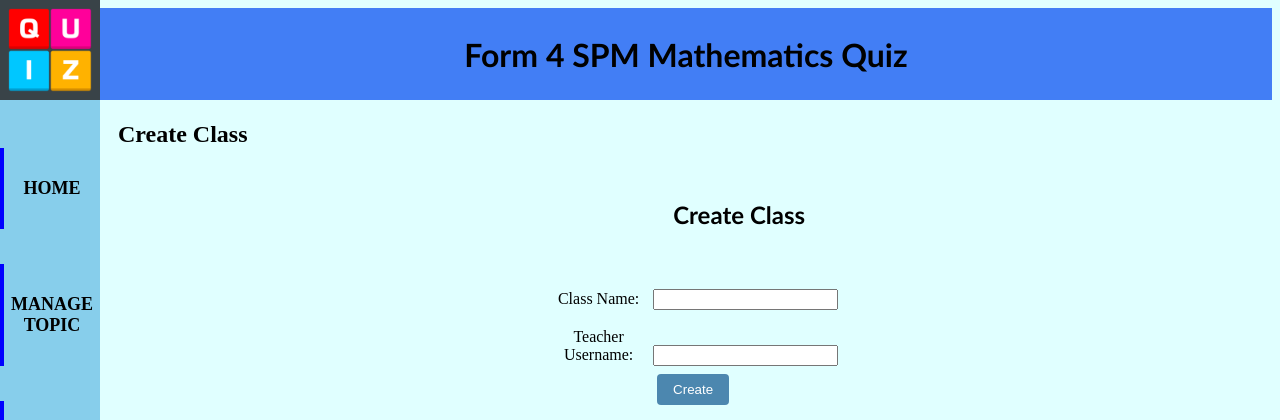
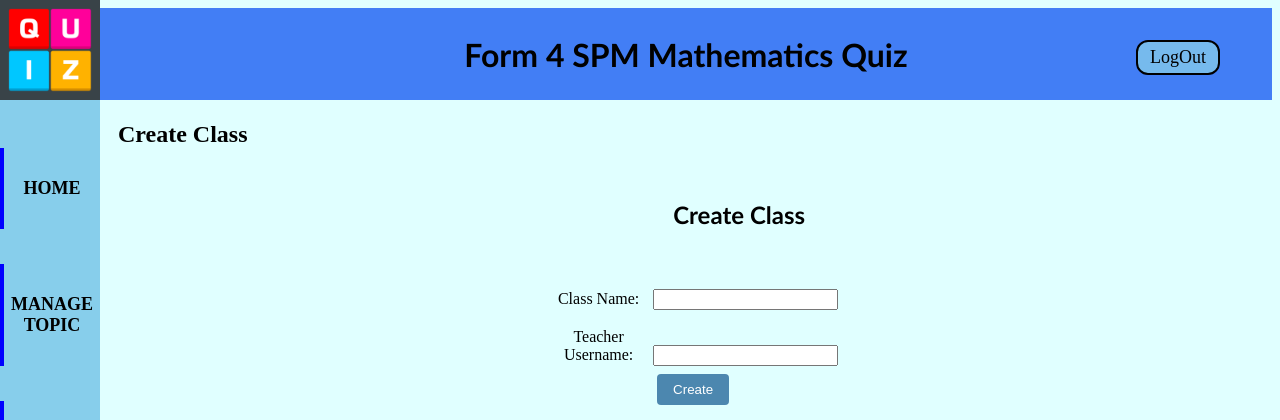
Before and after one commit to Xavernus2nd/wdt, a PHP site: page /createClassAdmin.php in a window 1280 px wide. Shown: the top 420 px of the page. Run offline with PHP 8.4, Linux system fonts and the light colour scheme; the visitor is signed in with stand-in values (Sample User, id 1).

Commit message:
Update createClassAdmin.php

```diff
--- a/createClassAdmin.php
+++ b/createClassAdmin.php
@@ -67,6 +67,9 @@ if(isset($_POST['create_class'])) {
     </center>
     </div>
 </section>
+    <div class="loginTop">
+    <a href=logout.php id="logout">LogOut</a>
+</div>
 <footer>
     <?php include 'footer.php'; ?>
 </footer>
```
